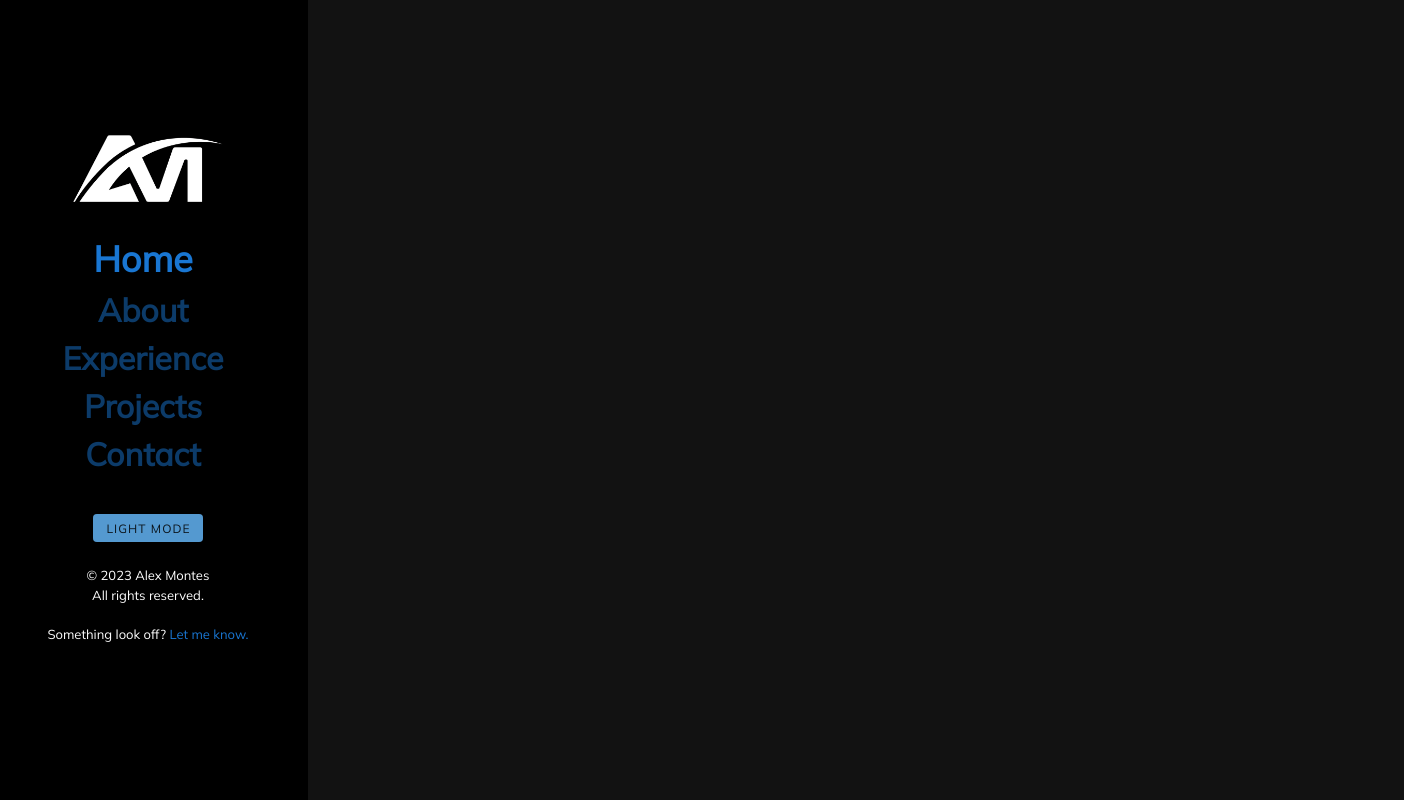
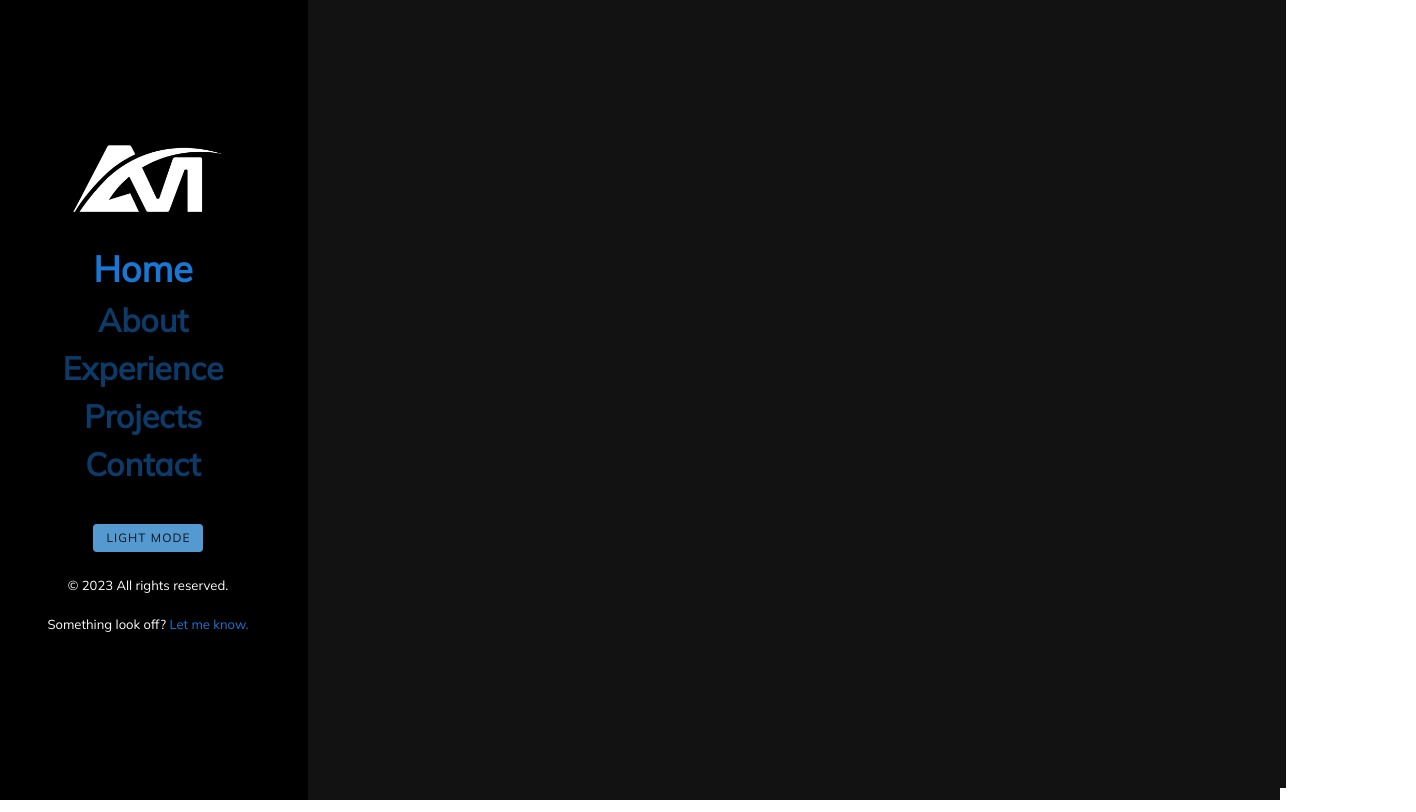
Before and after one commit to amontes261/alexmontes.net, a Nuxt app: page / in a window 1280 px wide. Shown: the whole page, 1416 px wide, since content can reach past the window. Built offline with nearby package versions, Linux system fonts and the light colour scheme.

Commit message:
Sidebar Bug Fixed
- Fixed issue with the "ghost sidebar" under the widescreen sidebar

```diff
--- a/layouts/default.vue
+++ b/layouts/default.vue
@@ -2,7 +2,7 @@
     <v-app dark class="allAppUmbrella" fill-height fluid>
         <!-- BEGIN SIDEBAR IMPLEMENTATION -->
         <!-- If vw exceeds a certain minimum (mobileViewpointWidthTipover), the below renders. -->
-        <v-row v-if="$vuetify.breakpoint.width >= mobileViewpointWidthTipover">
+        <v-row class="pa-0" v-if="$vuetify.breakpoint.width >= mobileViewpointWidthTipover">
             <v-col class="sideBar" :class="$vuetify.theme.dark ? 'blackFade' : 'whiteFade'" cols="3">
                 <div class="align-items-center">
                     <div>
@@ -43,10 +43,7 @@
                     </div>
                     <div class="smallLinksContainer">
                         <div class="mt-6">
-                            © 2023 Alex Montes
-                        </div>
-                        <div>
-                            All rights reserved.
+                            © 2023 All rights reserved.
                         </div>
                         <div class="py-5">
                             Something look off? <a class="letMeKnowText" href="https://github.com/amontes261/mySite/issues" target="_blank">Let me know.</a>
@@ -56,7 +53,7 @@
             </v-col>
             <v-col class="nuxtAppSideBarContainer" cols="9">
                 <v-main>
-                    <Nuxt class="nuxtBodySideBar" :class="$vuetify.theme.dark ? 'softBlackFade': 'softWhiteFade'"/>
+                    <Nuxt :class="$vuetify.theme.dark ? 'softBlackFade': 'softWhiteFade'"/>
                 </v-main>
             </v-col>
         </v-row>
@@ -270,9 +267,8 @@
         display: flex;
         align-items: center;
         justify-content: center;
-    text-align: center;
-    top: 0;
-    width: 450px;
+        text-align: center; /* also looks nice w/o this... */
+
         height: 100vh;
         position: fixed;
         top: 0;
@@ -298,7 +294,8 @@
     }
 
     .nuxtAppSideBarContainer{
-    margin-left: 450px;
+        margin-left: 25vw;
+        padding: 0;
         height: 100vh;
     }
 
```
Lines whose indentation alone changed are shown as unchanged.
